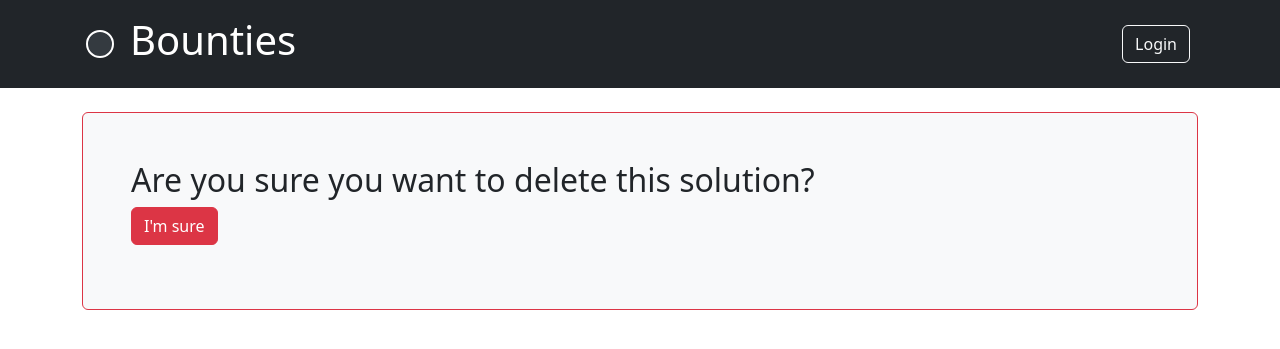
After one commit to francoo98/bounties, a Django app: page /bounty/1/solution/delete/1 in a window 1280 px wide. The commit adds this page. Shown: the top 349 px of the page. Run offline with Django 4.2, Linux system fonts and the light colour scheme; tables that the repository leaves empty hold one stand-in row (values such as "Sample post"); some libraries are stand-ins or nearby versions.

Commit message:
Added a deletion view for Solution

```diff
--- /dev/null
+++ b/project/bounties/templates/bounties/solution_confirm_delete.html
@@ -0,0 +1,17 @@
+{% extends 'project/header.html' %}
+
+{% block page_content %}
+
+<br>
+<div class="container">
+<div class="bg-light p-5 rounded border border-danger">
+<h2>Are you sure you want to delete this solution?</h2>
+<form method="post">
+    {% csrf_token %}
+    {{ form }}
+    <input class="btn btn-danger" type="submit" value="I'm sure">
+</form>
+</div>
+</div>
+
+{% endblock page_content %}
--- a/project/bounties/templates/bounties/view_bounty.html
+++ b/project/bounties/templates/bounties/view_bounty.html
@@ -20,6 +20,7 @@
 <p class="lead">{{ solution.text }}</p>
 {{ solution.creator.username }}
 <button class="btn btn-success">Award</button>
+<a href="{% url 'bounties:delete_solution' bounty.id solution.id %}"><button class="btn btn-danger">Delete</button></a>
 </div>
 <br>
 {% endfor %}
--- a/project/bounties/urls.py
+++ b/project/bounties/urls.py
@@ -1,5 +1,5 @@
 from django.urls import path
-from .views import DeleteBounty, RecentBounties, ViewBounty, CreateBounty, CreateSolution
+from .views import DeleteBounty, RecentBounties, ViewBounty, CreateBounty, CreateSolution, DeleteSolution
 
 app_name = 'bounties'
 
@@ -8,5 +8,6 @@ urlpatterns = [
     path('<int:pk>', ViewBounty.as_view(), name="view_bounty"),
     path('create', CreateBounty.as_view(), name="create_bounty"),
     path('delete/<int:pk>', DeleteBounty.as_view(), name="delete_bounty"),
-    path('<int:pk>/solution/create', CreateSolution.as_view(), name="create_solution")
+    path('<int:pk>/solution/create', CreateSolution.as_view(), name="create_solution"),
+    path('<int:bounty_pk>/solution/delete/<int:pk>', DeleteSolution.as_view(), name="delete_solution")
 ]
--- a/project/bounties/views.py
+++ b/project/bounties/views.py
@@ -58,3 +58,16 @@
         self.success_url = reverse_lazy(
             'bounties:view_bounty', args=(self.kwargs['pk'],))
         return super().form_valid(form)
+
+
+class DeleteSolution(DeleteView):
+    model = Solution
+    success_url = reverse_lazy('bounties:recent_bounties')
+
+    def form_valid(self, form):
+        success_url = reverse_lazy('bounties:view_bounty', args=(self.kwargs['bounty_pk'],))
+        return HttpResponseRedirect(success_url)
+
+    def test_func(self):
+        solution = self.model.objects.get(id=self.kwargs['pk'])
+        return self.request.user == solution.creator
```
